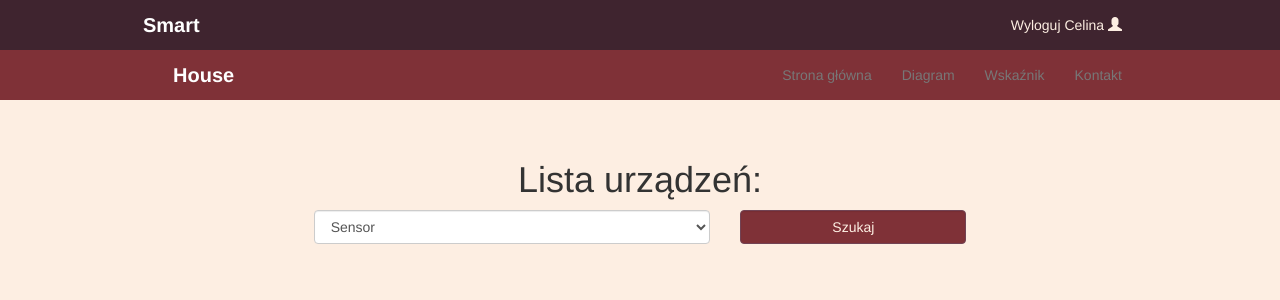
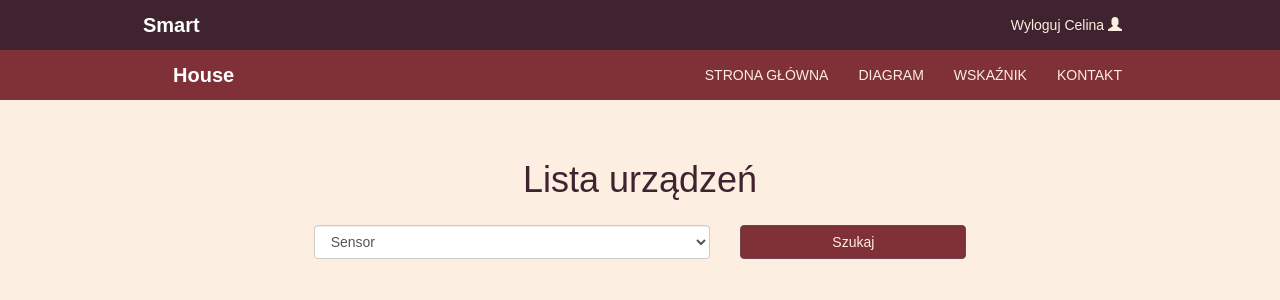
Before and after one commit to elatomczyk/smarthouse, a Django app: page /scope/ in a window 1280 px wide. Shown: the top 300 px of the page. Run offline with Django 3.2, Linux system fonts and the light colour scheme; a user stored in the database is signed in; data comes from the database, SQL or seed files in the repository; parts of the project's set-up code (start-up, migrations or seed data) failed here and were passed over; some libraries are stand-ins or nearby versions.

Commit message:
Small fixes

```diff
--- a/static/static/css/custom.css
+++ b/static/static/css/custom.css
@@ -1,6 +1,7 @@
 body {
     background-color: #fdeee2;
     padding-top: 140px;
+    font-family: "Ubuntu", sans-serif;
 }
 
 .container {
@@ -44,15 +45,13 @@ body {
     font-size: 20px;
 }
 
+.navbar-default .navbar-nav > li > a {
+    color: #FDEEE2;
+    text-transform: uppercase;
+}
+
 .margin-new{
     margin-top:100px;
-}
-.col-md-3 {
-    position: static;
-}
-
-.col-md-12 {
-    position: static;
 }
 
 .btn-primary {
@@ -64,8 +63,13 @@ body {
 .btn-primary:active, .btn-primary:hover{
     color: #fdeee2;
     background-color: #714354;
+    border-color: #7F3137;
+}
 
+.form-control:focus{
     border-color: #7F3137;
+    box-shadow: #7F3137;
+    box-shadow: inset 0 1px 1px rgba(0, 0, 0, 0.075), 0 0 8px rgba(113, 67, 84, 0.60);
 }
 
 .jumbotron {
@@ -116,3 +120,8 @@ body {
 .panel-primary {
     border-color: #714354;
 }
+
+h1 {
+    padding-bottom: 15px;
+    color: #3F242F;
+}
--- a/static/templates/index.html
+++ b/static/templates/index.html
@@ -1,6 +1,7 @@
 {% extends 'base.html' %}
 {% block content %}
     {% if user.is_authenticated %}
+        <h1 style="text-align: center">Ostatnie pomiary</h1>
         <div class="row">
             {% for d in data %}
                 <div class="col-md-6">
--- a/static/templates/scope.html
+++ b/static/templates/scope.html
@@ -4,7 +4,7 @@
         <div class="row">
             <div class="col-md-2"></div>
             <div class="col-md-8">
-                <h1 style="text-align: center">Lista urządzeń:</h1>
+                <h1 style="text-align: center">Lista urządzeń</h1>
             </div>
             <div class="col-md-2"></div>
         </div>
```
